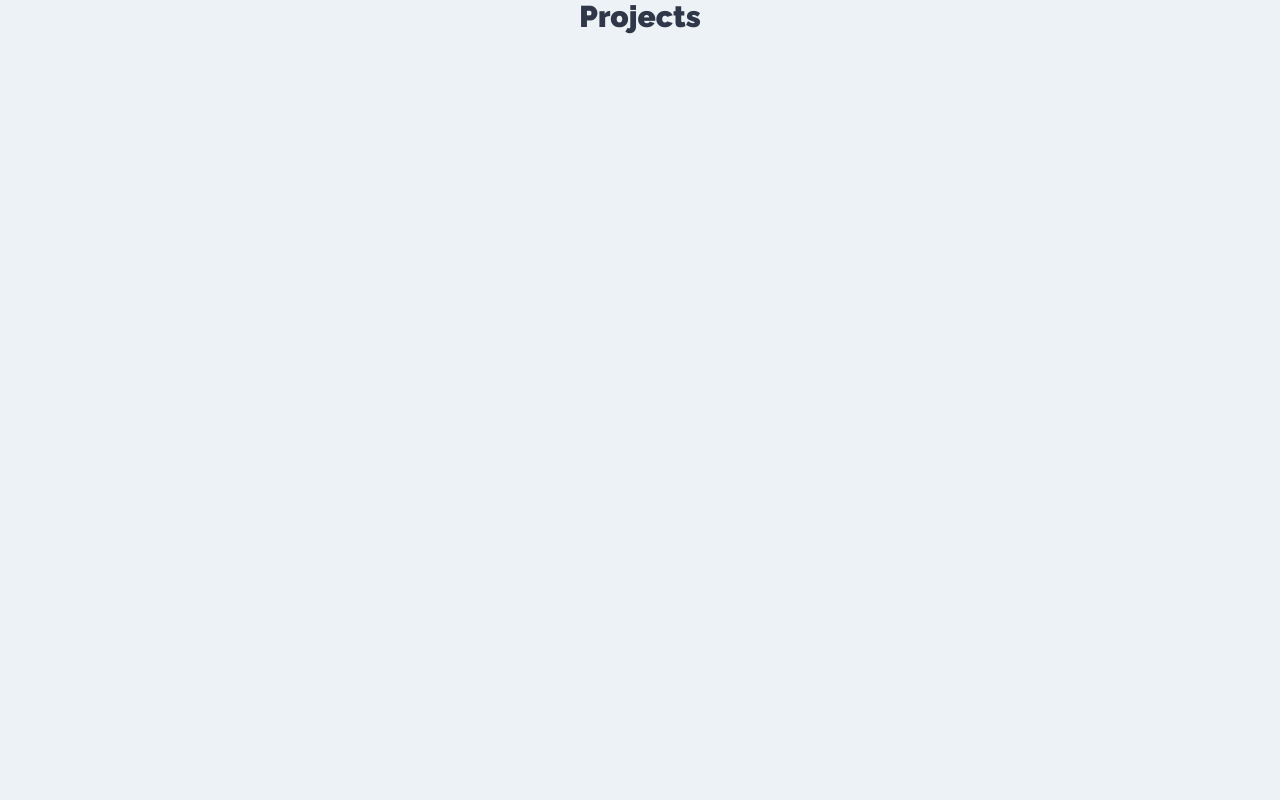
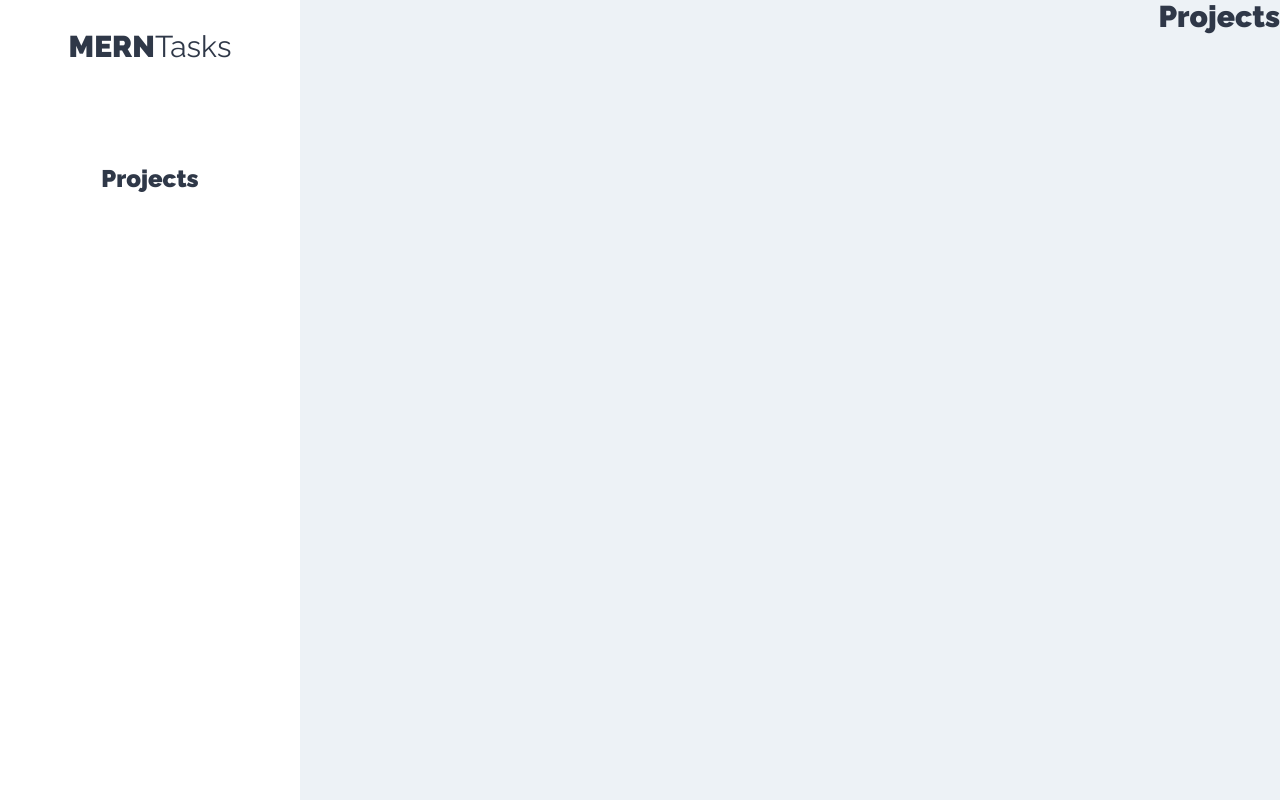
Before and after one commit to S4ND1X/ReactJS-Course, a React (Create React App) app in the folder Project_Manager_MERN/project-manager/: page /projects in a window 1280 px wide. Built offline with nearby package versions, Linux system fonts and the light colour scheme.

Commit message:
Added Sidebar component

```diff
--- /dev/null
+++ b/Project_Manager_MERN/project-manager/src/components/layout/Sidebar.jsx
@@ -0,0 +1,15 @@
+import React from "react";
+
+export default function Sidebar() {
+  return (
+    <aside>
+      <h1>
+        MERN<span>Tasks</span>
+      </h1>
+
+      <div className="proyectos">
+        <h2>Projects</h2>
+      </div>
+    </aside>
+  );
+}
--- a/Project_Manager_MERN/project-manager/src/components/projects/projects.jsx
+++ b/Project_Manager_MERN/project-manager/src/components/projects/projects.jsx
@@ -1,8 +1,18 @@
 import React from "react";
+
+// Component imports
+
+import Sidebar from "../layout/Sidebar";
 
 export default function Projects() {
   return (
-    <div>
+    <div className="contenedor-app">
+      <Sidebar />
+      <div className="seccion-principal">
+        <main>
+          <div className="contenedor-tareas"></div>
+        </main>
+      </div>
       <h1>Projects</h1>
     </div>
   );
```
